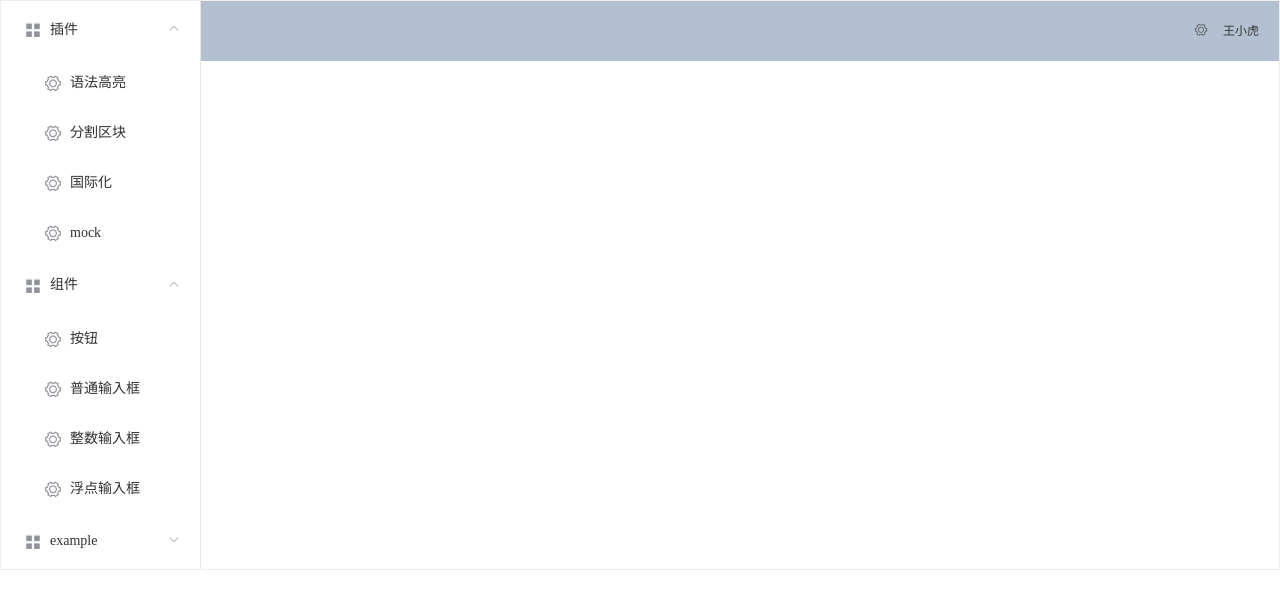
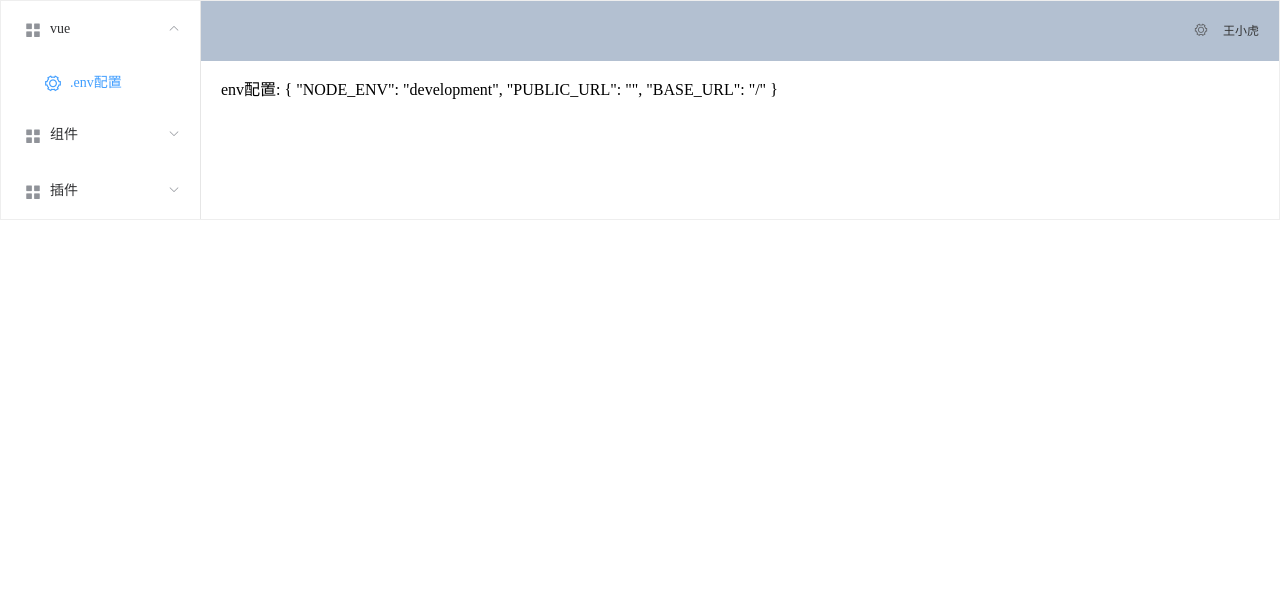
Before and after one commit to xgz59421/vue-plugins-test, a Vue app: page / in a window 1280 px wide. Shown: the top 608 px of the page. Built offline with nearby package versions, Linux system fonts and the light colour scheme.

Commit message:
修改侧边导航

```diff
--- a/src/layout/app-aside.vue
+++ b/src/layout/app-aside.vue
@@ -1,7 +1,16 @@
 <template>
   <el-aside width="200px">
-    <el-menu :default-openeds="['1', '2']" router>
-      <el-submenu index="1">
+    <el-menu :default-active="$route.path" :default-openeds="openeds" router>
+      <!-- :index:'' 为字符串格式, 需要转换一下 -->
+      <el-submenu unique-opened='true' v-for="route in routes" :index="route.index+''" :key="route.index">
+        <template slot="title"><i class="el-icon-menu"></i>{{route.name}}</template>
+        <el-menu-item v-for="item in route.children" :key="item.path" :index="item.path">
+          <i class="el-icon-setting"></i>
+          <span slot="title">{{item.name}}</span>
+        </el-menu-item>
+      </el-submenu>
+
+      <!-- <el-submenu index="1">
         <template slot="title">
           <i class="el-icon-menu"></i>
           <span>插件</span>
@@ -22,8 +31,6 @@
           <i class="el-icon-setting"></i>
           <span slot="title">mock</span>
         </el-menu-item>
-
-
       </el-submenu>
       <el-submenu index="2">
         <template slot="title"><i class="el-icon-menu"></i>组件</template>
@@ -43,7 +50,6 @@
           <i class="el-icon-setting"></i>
           <span slot="title">浮点输入框</span>
         </el-menu-item>
-
       </el-submenu>
       <el-submenu index="3">
         <template slot="title"><i class="el-icon-menu"></i>example</template>
@@ -59,7 +65,7 @@
           <template slot="title">选项4</template>
           <el-menu-item index="2-4-1">选项4-1</el-menu-item>
         </el-submenu>
-      </el-submenu>
+      </el-submenu> -->
     </el-menu>
   </el-aside>
 </template>
@@ -70,14 +76,26 @@ export default {
   components: {},
   props: {},
   data() {
-    return {};
+    return {
+      routes: [],
+      // 默认展开的选项
+      openeds: []
+    };
   },
   computed: {},
   watch: {},
-  created() {},
+  created() {
+    this.routes = this.$router.options.routes
+    // this.routes.forEach(group => {
+    //   this.openeds.push(group.index+'')
+    // });
+  },
   mounted() {},
-  methods: {},
+  methods: {
+
+  },
 };
 </script>
 
-<style scoped></style>
+<style>
+</style>
--- a/src/layout/index.vue
+++ b/src/layout/index.vue
@@ -1,7 +1,10 @@
 <template>
+  <!-- 外层容器 -->
   <el-container style="border: 1px solid #eee">
+    <!-- 侧边栏容器 -->
     <app-aside/>
     <el-container>
+      <!-- 顶栏容器 -->
       <el-header style="text-align: right; font-size: 12px">
         <el-dropdown>
           <i class="el-icon-setting" style="margin-right: 15px"></i>
@@ -13,7 +16,7 @@
         </el-dropdown>
         <span>王小虎</span>
       </el-header>
-
+      <!-- 主要区域容器 -->
       <el-main>
         <router-view/>
       </el-main>
--- a/src/main.js
+++ b/src/main.js
@@ -13,10 +13,9 @@ import i18n from './utils/i18n'
 import components from '@/components'
 
 // 移动调试
-import VConsole from 'vconsole'
-Vue.use(new VConsole());
+// import VConsole from 'vconsole'
+// Vue.use(new VConsole());
 
-console.log('env配置: ', process.env);
 components.forEach(comp => {
   Vue.use(comp)
 });
--- a/src/router/modules/element.js
+++ b/src/router/modules/element.js
@@ -1,53 +1,39 @@
 import Layout from '@/layout/index.vue'
 
-const elementUiRouter = [{
+const routes = {
     index: 1,
     path: '/',
     component: Layout,
+    name: '组件',
     children: [
-      // 一个轻量级的，稳健的，优雅简洁的语法高亮插件
-      {
-        path: '/prismjs',
-        component: () => import('@/views/prismjs.vue')
-      },
-      // 在页面展示一个或多个被分割的区块
-      {
-        path: '/vue-splitpane',
-        component: () => import('@/views/vue-splitpane.vue')
-      },
-      // 国际化
-      {
-        path: '/i18n',
-        component: () => import('@/views/i18n.vue')
-      },
-      {
-        path: '/mock',
-        component: () => import('@/views/mock.vue')
-      },
       // 自定义组件
       {
         path: '/button',
+        name: '按钮',
         component: () => import('@/views/myElement/ButtonExample.vue')
       },
       {
         path: '/input',
+        name: '普通输入框',
         component: () => import('@/views/myElement/InputExample.vue')
       },
       {
         path: '/intinput',
+        name: '整数输入框',
         component: () => import('@/views/myElement/IntInputExample.vue')
       },
       {
         path: '/decimalinput',
+        name: '浮点输入框',
         component: () => import('@/views/myElement/DecimalInputExample.vue')
       },
     ]
-  },
+  }
   // {
   //   path: '/about',
   //   name: 'About',
   //   component: () => import(/* webpackChunkName: "about" */ '../views/About.vue')
   // }
-]
 
-export default elementUiRouter
+
+export default routes
--- /dev/null
+++ b/src/router/modules/plugins.js
@@ -0,0 +1,35 @@
+import Layout from '@/layout/index.vue'
+
+const routes = {
+    index: 2,
+    path: '/',
+    component: Layout,
+    name: '插件',
+    children: [
+      // 一个轻量级的，稳健的，优雅简洁的语法高亮插件
+      {
+        path: '/prismjs',
+        name: '语法高亮',
+        component: () => import('@/views/prismjs.vue')
+      },
+      // 在页面展示一个或多个被分割的区块
+      {
+        path: '/vue-splitpane',
+        name: '分割区块',
+        component: () => import('@/views/vue-splitpane.vue')
+      },
+      {
+        path: '/i18n',
+        name: '国际化',
+        component: () => import('@/views/i18n.vue')
+      },
+      {
+        path: '/mock',
+        name: 'mock',
+        component: () => import('@/views/mock.vue')
+      }
+    ]
+  }
+
+
+export default routes
--- /dev/null
+++ b/src/router/modules/vue.js
@@ -0,0 +1,19 @@
+import Layout from '@/layout/index.vue'
+
+const routes = {
+    index: 0,
+    path: '/',
+    component: Layout,
+    name: 'vue',
+    children: [
+      // 一个轻量级的，稳健的，优雅简洁的语法高亮插件
+      {
+        path: '/',
+        name: '.env配置',
+        component: () => import('@/views/vue/env.vue')
+      },
+    ]
+  }
+
+
+export default routes
--- /dev/null
+++ b/src/views/vue/env.vue
@@ -0,0 +1,28 @@
+<template>
+  <div class=''>
+    env配置: {{process}}
+  </div>
+</template>
+
+<script>
+export default {
+  name: 'env',
+  components: {},
+  props: {},
+  data() {
+    return {
+      process: {}
+    }
+  },
+  computed: {},
+  watch: {},
+  created() {
+    // console.log('env配置: ', process.env);
+    this.process = process.env
+  },
+  mounted() {},
+  methods: {},
+}
+</script>
+
+<style scoped></style>
```
